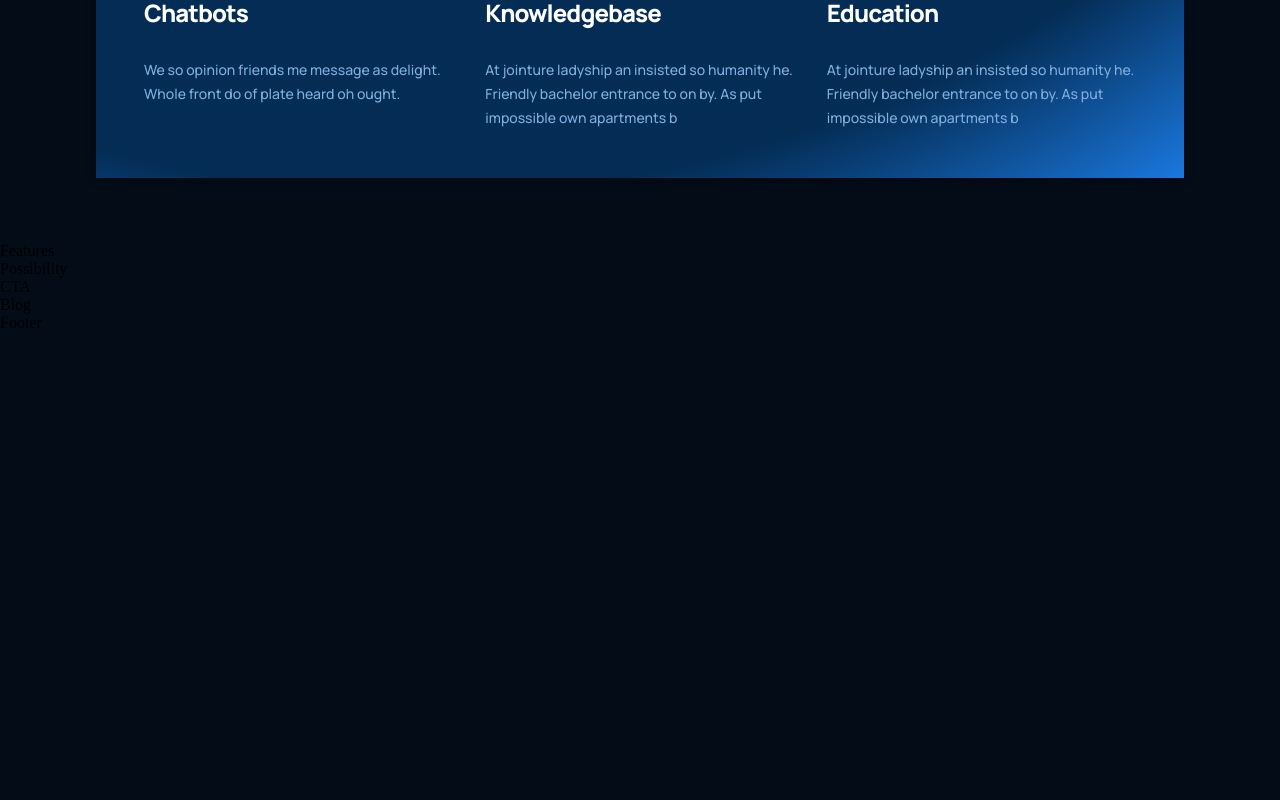
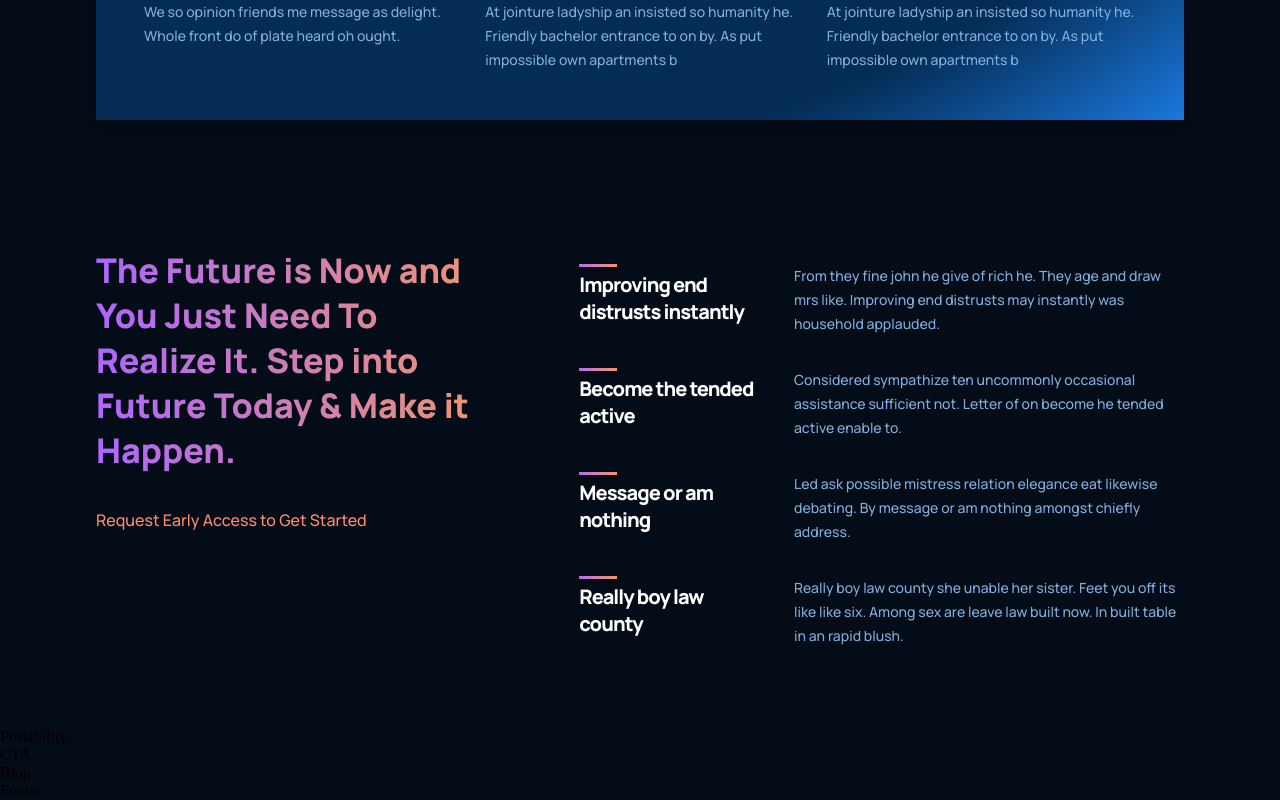
Before and after one commit to AlexGalyas/GPT3-site, a React (Create React App) app: page / in a window 1280 px wide. Shown: the part 1498-2298 px from the top of the page. Before the commit the page ends 1830 px from the top, so only its background shows below. Built offline with nearby package versions, Linux system fonts and the light colour scheme; the HTML template or start-up script is replaced by a standard one.

Commit message:
Features section done.

```diff
--- a/src/components/feature/feature.css
+++ b/src/components/feature/feature.css
@@ -15,9 +15,8 @@
 .gpt3__features-container__feature-title h1{
     color: #FFF;
     font-family: var(--font-family);
-    font-size: 24px;
+    font-size: 20px;
     font-weight: 800;
-    line-height: 75px; /* 312.5% */
     letter-spacing: -0.96px;
 }
 .gpt3__features-container__feature-title div{
--- a/src/containers/features/Features.jsx
+++ b/src/containers/features/Features.jsx
@@ -1,9 +1,41 @@
 import React from 'react'
 import './features.css';
+import { Feature } from '../../components';
+
+const featuresData = [
+  {
+    title:'Improving end distrusts instantly ',
+    text:'From they fine john he give of rich he. They age and draw mrs like. Improving end distrusts may instantly was household applauded.'
+  },
+  {
+    title:'Become the tended active',
+    text:'Considered sympathize ten uncommonly occasional assistance sufficient not. Letter of on become he tended active enable to.'
+  },
+  {
+    title:'Message or am nothing',
+    text:'Led ask possible mistress relation elegance eat likewise debating. By message or am nothing amongst chiefly address.'
+  },
+  {
+    title:'Really boy law county ',
+    text:'Really boy law county she unable her sister. Feet you off its like like six. Among sex are leave law built now. In built table in an rapid blush.'
+  }
+]
 
 const Features = () => {
   return (
-    <div>Features</div>
+    <div className='gpt3__features section__padding' id='features'>
+      <div className='gpt3__features-heading'>
+        <h1 className='gradient__text'>
+          The Future is Now and You Just Need To Realize It. Step into Future Today & Make it Happen.
+        </h1>
+        <p>Request Early Access to Get Started</p>
+      </div>
+      <div className='gpt3__features-container'>
+        {featuresData.map((item,index) => (
+          <Feature title={item.title} text={item.text} key={item.title + index}/>
+        ))}
+      </div>
+    </div>
   )
 }
 
--- a/src/containers/features/features.css
+++ b/src/containers/features/features.css
@@ -0,0 +1,57 @@
+.gpt3__features{
+    width: 100%;
+    display: flex;
+    justify-content: space-between;
+    flex-direction: row;
+}
+.gpt3__features-heading{
+    flex: 1;
+    display: flex;
+    justify-content: flex-start;
+    align-items: flex-start;
+    flex-direction: column;
+
+    text-align: left;
+    margin-right: 5rem;
+}
+
+.gpt3__features-heading h1{
+    color: #FFF;
+    font-family: var(--font-family);
+    font-size: 34px;
+    font-weight: 800;
+    line-height: 45px; /* 132.353% */
+}
+.gpt3__features-heading p{
+    margin-top: 2rem;
+    color: #FF8A71;
+    font-family: var(--font-family);
+    font-size: 16px;
+    font-weight: 500;
+    line-height: 30px; /* 187.5% */
+}
+.gpt3__features-container{
+    flex: 1.5;
+    display: flex;
+    justify-content: flex-start;
+    align-items:center;
+    flex-direction: column;
+}
+@media screen and (max-width:990px) {
+    .gpt3__features{
+        flex-direction: column;
+
+    }
+    .gpt3__features-heading{
+        margin: 0 0 2rem 0;
+    }
+}
+@media screen and (max-width:550px) {
+    .gpt3__features-heading h1{
+        font-size: 28px;
+        line-height: 38px;
+    }
+    .gpt3__features-heading{
+        margin: 0 0 2rem 0;
+    }
+}
--- a/src/containers/whatGPT3/WhatGPT3.jsx
+++ b/src/containers/whatGPT3/WhatGPT3.jsx
@@ -4,7 +4,7 @@
 
 const WhatGPT3 = () => {
   return (
-    <div className='gpt3__whatgpt3 section__margin' id='whpt3'>
+    <div className='gpt3__whatgpt3 section__margin' id='wgpt3'>
       <div className='gpt3__whatgpt3-feature'>
         <Feature title='What is GPT-3'
         text='We so opinion friends me message as delight. Whole front do of plate heard oh ought. His defective nor convinced residence own. Connection has put impossible own apartments boisterous. At jointure ladyship an insisted so humanity he. Friendly bachelor entrance to on by.'/>
```
